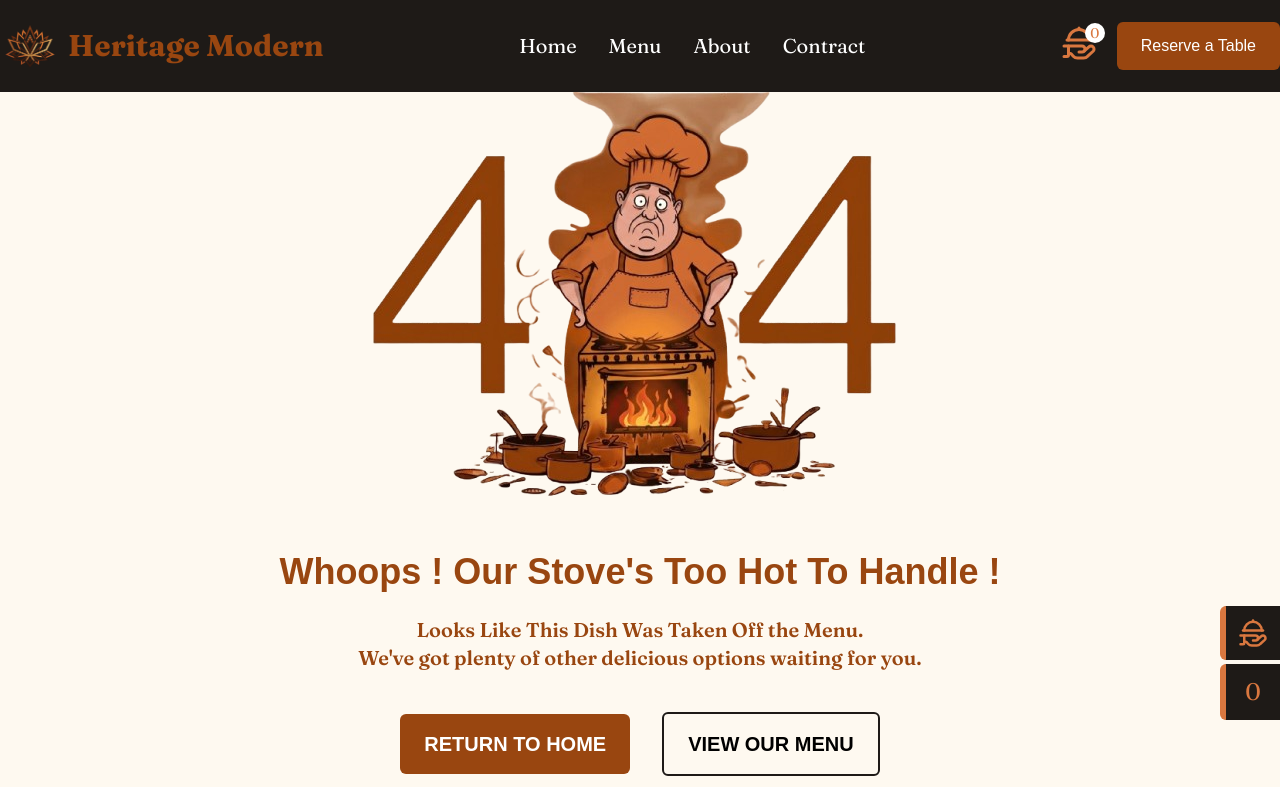
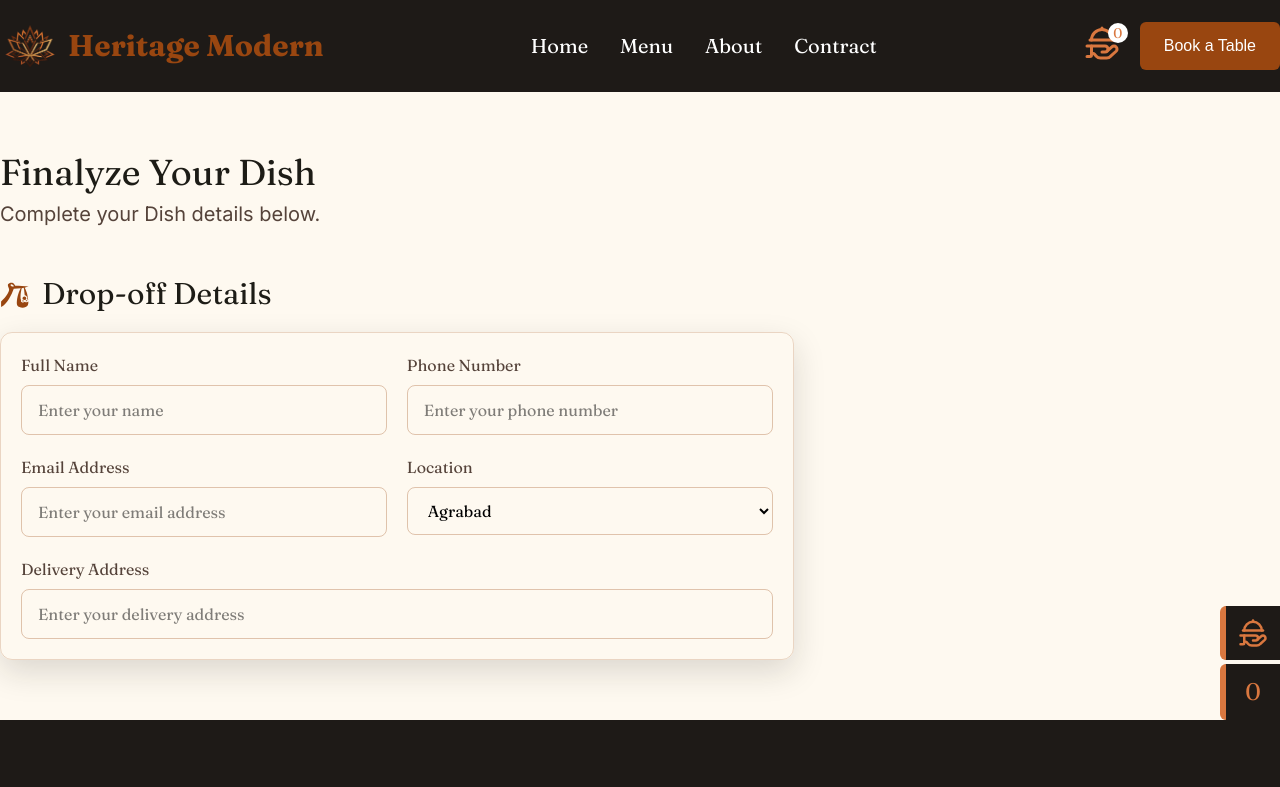
Before and after one commit to Wahid-Muradctg/heritage-modern, a React (Vite) app: page /checkout in a window 1280 px wide. Shown: the top 787 px of the page. Built offline with nearby package versions, Linux system fonts and the light colour scheme; a web font is replaced by a local one.

Commit message:
checkout done

```diff
--- a/src/App.jsx
+++ b/src/App.jsx
@@ -9,6 +9,7 @@ import { Provider } from "react-redux"
 import store from './redux/store'
 import Menu from "./pages/Menu"
 import DishCart from "./pages/DishCart"
+import Checkout from "./pages/Checkout"
 
 function App() {
   return (
@@ -20,6 +21,7 @@ function App() {
               <Route index element={<Home />} />
               <Route path="/menu" element={<Menu />} />
               <Route path="/dishcart" element={<DishCart />} />
+              <Route path="/checkout" element={<Checkout/>} />
 
               <Route path='*' element={<Error />} />
 
--- a/src/component/layouts/Footer.jsx
+++ b/src/component/layouts/Footer.jsx
@@ -3,6 +3,12 @@ import { Link } from 'react-router';
 import { FaFacebookSquare } from "react-icons/fa";
 import { FaInstagramSquare } from "react-icons/fa";
 import { IoLogoYoutube } from "react-icons/io5";
+import { HiLocationMarker } from "react-icons/hi";
+import { FaPhoneVolume } from "react-icons/fa6";
+import { SiMinutemailer } from "react-icons/si";
+
+
+
 
 
 
@@ -47,10 +53,10 @@ const Footer = () => {
                     </ul>
                 </div>
                 <div className='my-4'>
-                    <p className='text-(--primary-color-dark) text-xl'>Visit Us</p>
-                    <p className='mt-4 text-white text-sm'>123 G.E.C Circle <br/> Chittagong 4012, Bangladesh</p>
-                    <p className='mt-4 text-(--primary-color-dark)'>+880 1234 567 890</p>
-                    <p className='text-(--primary-color-dark)'>info@heritagemodern.com</p>
+                    <p className='text-(--primary-color-dark) text-xl '>Visit Us</p>
+                    <p className='flex items-center gap-2 mt-4 text-white text-sm '> <HiLocationMarker className='text-xl' />123 G.E.C Circle <br/> Chittagong 4012, Bangladesh</p>
+                    <p className='flex items-center gap-2 mt-4 text-(--primary-color-dark)'><FaPhoneVolume />+880 1234 567 890</p>
+                    <p className='flex items-center gap-2 text-(--primary-color-dark)'><SiMinutemailer />info@heritagemodern.com</p>
                 </div>
 
             </div>
--- a/src/component/layouts/Header.jsx
+++ b/src/component/layouts/Header.jsx
@@ -1,5 +1,5 @@
 import React, { useEffect, useRef, useState } from "react";
-import { Link, NavLink } from "react-router";
+import { Link, NavLink, useLocation } from "react-router";
 import { useDispatch, useSelector } from "react-redux";
 import { LuHandPlatter } from "react-icons/lu";
 import Button from "../ui/Button";
@@ -15,12 +15,17 @@ const Header = () => {
     const cartCount = useSelector((state) => state.cart.item.length);
     const flyProduct = useSelector((state) => state.cart.flyProduct);
     const cartTargetRef = useRef(null);
+    const location = useLocation();
+    useEffect(() => {
+        setOpen(false)
+        setCartOpen(false)
+    }, [location.pathname])
 
     useEffect(() => {
         if (!flyProduct) return;
         const t = setTimeout(() => dispatch(clearFly()), 850);
         return () => clearTimeout(t);
-    }, [flyProduct]);
+    }, [flyProduct,dispatch]);
 
     const toggleMenu = () => {
         setOpen(!open)
@@ -56,7 +61,7 @@ const Header = () => {
 
                     </div>
                     <Button onClick={toggleMenu} rIcon={FaHamburger} className="text-(--primary-color) text-2xl md:hidden mb-1.5 " />
-                    <Link className="text-white bg-(--primary-color-dark) px-6 py-3 rounded-md hover:bg-(--primary-color) transition font-(family-name:--second-family)  hidden md:block ">Reserve a Table</Link>
+                    <Link className="text-white bg-(--primary-color-dark) px-6 py-3 rounded-md hover:bg-(--primary-color) transition font-(family-name:--second-family)  hidden md:block ">Book a Table</Link>
 
                 </div>
             </nav>
@@ -81,7 +86,7 @@ const Header = () => {
 
             </div>
             <div ref={cartTargetRef} className="fixed bottom-20 right-0  flex flex-col  gap-1 items-center justify-center z-50">
-                <Link className=" p-3 bg-(--bg-dark) text-2xl md:text-3xl rounded-tl-md rounded-bl-md text-(--primary-color) border-l-6 border-(--primary-color)"><LuHandPlatter /></Link>
+                <Link to="dishcart" className=" p-3 bg-(--bg-dark) text-2xl md:text-3xl rounded-tl-md rounded-bl-md text-(--primary-color) border-l-6 border-(--primary-color)"><LuHandPlatter /></Link>
                 <p className=" w-full flex items-center justify-center p-3 rounded-tl-md rounded-bl-md bg-(--bg-dark) text-xl md:text-2xl text-(--primary-color) border-l-6 border-(--primary-color)">{cartCount}</p>
             </div>
             <CartDrawer isOpen={cartOpen} onClose={() => setCartOpen(false)} />
--- a/src/component/ui/CartDrawer.jsx
+++ b/src/component/ui/CartDrawer.jsx
@@ -37,7 +37,7 @@ const total = cartItem.reduce((sum, item) => sum + parseFloat(item.price) * item
                         <div>
                             {
                                 cartItem.map((item) => (
-                                    <div key={item.id} className="flex items-center justify-between gap-5 p-3 ) ">
+                                    <div key={item.id} className="flex items-center justify-between gap-2 md:gap-5 p-2 md:p-4 border-b border-(--primary-color-dark)/20 hover:bg-(--primary-color-dark)/5 transition-colors duration-300 ease-in-out ) ">
                                         <img
                                             src={item.image}
                                             alt={item.name}
@@ -45,14 +45,14 @@ const total = cartItem.reduce((sum, item) => sum + parseFloat(item.price) * item
                                         />
 
                                         <div className="flex-1 md:me-4 ">
-                                            <p className="text-md md:text-xl font-medium text-(--text-two) mb-2">
+                                            <p className="text-sm md:text-xl font-medium text-(--text-two) mb-2">
                                                 {item.name}
                                             </p>
-                                            <p className='text-(--text-3) text-xs md:text-md  font-family'>
+                                            <p className='text-(--text-3) text-xs md:text-md hidden md:block  font-family'>
                                                 {item.description.split(' ').slice(0, 6).join(' ') + (item.description.split(' ').length > 5 ? '...' : '')}
                                                 </p>
-                                            <p className="text-md md:text-xl font-semibold text-(--primary-color-dark) mt-2 "> ৳
-                                                {item.price} <span className='ms-2 text-(--primary-color-dark)/50 text-sm md:text-md'>{item.packQuantity}</span>
+                                            <p className="text-sm md:text-xl font-semibold text-(--primary-color-dark) mt-2 "> ৳
+                                                {item.price} <span className='ms-2 text-(--primary-color-dark)/50 text-xs md:text-md'>{item.packQuantity}</span>
                                             </p>
                                         </div>
 
@@ -93,8 +93,8 @@ const total = cartItem.reduce((sum, item) => sum + parseFloat(item.price) * item
                         <p className="text-xl font-bold text-(--primary-color-dark)">৳ {total}</p>
                     </div>
                     <div className='flex items-center justify-around gap-4'>
-                        <Link to='dishcart' className='flex justify-center items-center w-1/2 bg-(--primary-color-dark) text-white hover:bg-(--primary-color) text-md  md:text-xl py-3 rounded-md gap-3'>View Dish <BiDish /> </Link>
-                        <Link className='flex justify-center items-center w-1/2 bg-(--primary-color-dark) text-white hover:bg-(--primary-color) text-md  md:text-xl py-3 rounded-md gap-3'>Checkout Dish <BiDish /></Link>
+                        <Link to='dishcart' className='flex justify-center items-center w-1/2 bg-(--primary-color-dark) text-white hover:bg-(--primary-color) text-sm  md:text-xl py-3 rounded-md gap-1 md:gap-3'>View Dish <BiDish /> </Link>
+                        <Link className='flex justify-center items-center w-1/2 bg-(--primary-color-dark) text-white hover:bg-(--primary-color) text-sm  md:text-xl py-3 rounded-md px-1 gap-1 md:gap-3'>Checkout Dish <BiDish /></Link>
                     </div>
                 </div>
 
--- a/src/component/ui/ItemView.jsx
+++ b/src/component/ui/ItemView.jsx
@@ -26,7 +26,7 @@ const ItemView = ({ product, onClose }) => {
         <div className='fixed inset-0 z-50 flex items-center justify-center p-4 bg-black/60' onClick={onClose}>
             <div className='relative flex w-full max-w-225 overflow-hidden rounded-xl bg-(--bg-light) shadow-2xl' onClick={(e) => e.stopPropagation()}>
 
-                <div className='hidden md:flex w-1/2 min-h-[560px] bg-(--bg-dark)'>
+                <div className='hidden md:flex w-1/2 min-h-140 bg-(--bg-dark)'>
                     <img src={product.image} alt={product.name} className='w-full h-full object-cover' />
                 </div>
 
@@ -49,11 +49,11 @@ const ItemView = ({ product, onClose }) => {
                         <div className='flex items-center bg-(--bg-light) border border-(--disable) rounded'>
                             <Button onClick={() => dispatch(decrement(product.id))}
                                 rIcon={IoRemove}
-                                className='flex! items-center justify-center w-12 h-12 text-(--text-two) text-lg!' />
-                            <span className='w-12 text-center font-bold text-(--text-two)'>{cartItem ? cartItem.quantity : 0}</span>
+                                className='flex! items-center justify-center md:w-12 w-8 h-12 text-(--text-two) text-md md:text-lg!' />
+                            <span className='md:w-12 w-8 text-center font-bold text-(--text-two)'>{cartItem ? cartItem.quantity : 0}</span>
                             <Button onClick={() => dispatch(addToCart({ product }))}
                                 rIcon={IoAdd}
-                                className='flex! items-center justify-center w-12 h-12 text-(--text-two) text-lg!' />
+                                className='flex! items-center justify-center md:w-12 w-8 h-12 text-(--text-two) text-md md:text-lg!' />
                         </div>
 
                         <Button onClick={handleAdd} text="Add Dish"
--- a/src/index.css
+++ b/src/index.css
@@ -49,6 +49,11 @@
   button {
     cursor: pointer;
   }
+
+  html,
+  body {
+    overflow-x: hidden;
+  }
 }
 
 @utility container {
--- a/src/pages/Checkout.jsx
+++ b/src/pages/Checkout.jsx
@@ -1,8 +1,68 @@
 import React from 'react';
+import { useDispatch, useSelector } from 'react-redux';
+import Title from '../component/layouts/Title';
+import { GiStorkDelivery } from "react-icons/gi";
+const location = [
+    { id: 1, name: "Agrabad" },
+    { id: 2, name: "G.E.C" },
+    { id: 3, name: "Boddarhat" },
+    { id: 4, name: "Muradpur" },
+    { id: 5, name: "EPZ" },
+    { id: 6, name: "Pachlish" },
+    { id: 7, name: "Other" },
+]
+
+
 
 const Checkout = () => {
+    const dispatch = useDispatch();
+    const cartItem = useSelector(state => state.cart.item);
+    const total = cartItem.reduce((sum, item) => sum + parseFloat(item.price) * item.quantity, 0);
     return (
-        <div>
+        <div className='bg-(--bg-light) '>
+            <Title title={`Checkout | Heritage Modern`} description="Checkout selected dishes in the cart." />
+            <div className='container md:py-15 py-8 px-4 md:px-0'>
+                <h4 className='text-2xl md:text-4xl text-(--text-two) font-semi-bold mb-2'>Finalyze Your Dish</h4>
+                <p className='text-md md:text-xl text-(--text-3) font-family'>Complete your Dish details below.</p>
+
+                <h4 className='mt-12 mb-5 flex items-center gap-3 text-xl md:text-3xl text-(--text-two)'><GiStorkDelivery className='text-(--primary-color-dark)' />Drop-off Details</h4>
+                <div className=' flex flex-col md:flex-row'>
+                    <div className='md:w-[62%] p-5 rounded-xl border border-(--primary-color-dark)/20 shadow-[0px_12px_32px_0_rgba(30,26,23,0.15)]'>
+                        <form className='w-full'>
+                            <div className='grid grid-cols-1 md:grid-cols-2 gap-5 mb-5'>
+                                <div>
+                                    <label for="name" className='block text-(--text-3) mb-2'>Full Name</label>
+                                    <input type="text" id='name' placeholder='Enter your name' className='w-full px-4 py-3 rounded-lg border border-(--primary-color-dark)/30 focus:outline-none focus:border-(--primary-color-dark)' />
+                                </div>
+                                <div>
+                                    <label for="phone" className='block text-(--text-3) mb-2'>Phone Number</label>
+                                    <input type="tel" id='phone' placeholder='Enter your phone number' className='w-full px-4 py-3 rounded-lg border border-(--primary-color-dark)/30 focus:outline-none focus:border-(--primary-color-dark)' />
+                                </div>
+                                <div>
+                                    <label for="email" className='block text-(--text-3) mb-2'>Email Address</label>
+                                    <input type="email" id='email' placeholder='Enter your email address' className='w-full px-4 py-3 rounded-lg border border-(--primary-color-dark)/30 focus:outline-none focus:border-(--primary-color-dark)' />
+                                </div>
+                                <div>
+                                    <label for="location" className='block text-(--text-3) mb-2'>Location</label>
+                                    <select className='w-full px-4 py-3 rounded-lg border border-(--primary-color-dark)/30 focus:outline-none focus:border-(--primary-color-dark)'>
+                                        {location.map((loc) => (
+                                            <option key={loc.id} value={loc.name} className='bg-(--bg-light)'>{loc.name}</option>
+                                        ))}
+                                    </select>
+
+                                </div>
+                            </div>
+                                <div>
+                                    <label for="address" className='block text-(--text-3) mb-2'>Delivery Address</label>
+                                    <input type="text" id='address' placeholder='Enter your delivery address' className='w-full px-4 py-3 rounded-lg border border-(--primary-color-dark)/30 focus:outline-none focus:border-(--primary-color-dark)' />
+                                </div>
+                        </form>
+
+                    </div>
+
+                </div>
+            </div>
+
 
         </div>
     );
--- a/src/pages/Home.jsx
+++ b/src/pages/Home.jsx
@@ -7,6 +7,7 @@ import DishCard from './../component/ui/DishCard';
 import 'swiper/css';
 import { FaArrowLeft, FaArrowRight } from "react-icons/fa6";
 import testomonialData from './../data/testomonial';
+import { selectMainProducts } from './../redux/productSlice';
 import TestimonialCard from '../component/ui/TestimonialCard';
 import { Autoplay } from 'swiper/modules';
 
@@ -16,9 +17,7 @@ import { Autoplay } from 'swiper/modules';
 const Home = () => {
     const swiperRef = useRef(null);
     const testomonialSwiperRef = useRef(null);
-    const mainProducts = useSelector((state) =>
-        state.product.allProducts.filter((p) => p.category === "main")
-    );
+    const mainProducts = useSelector(selectMainProducts);
     return (
         <div>
             {/* hero section start */}
--- a/src/redux/productSlice.js
+++ b/src/redux/productSlice.js
@@ -21,6 +21,11 @@ const productSlice = createSlice({
     },
 });
 
+export const selectMainProducts = createSelector(
+    (state) => state.product.allProducts,
+    (allProducts) => allProducts.filter((p) => p.category === "main")
+);
+
 export const selectFilteredProducts = createSelector(
     (state) => state.product,
     (product) => {
```
Also changed, not shown: src/pages/DishCart.jsx (+59 -32 lines).
